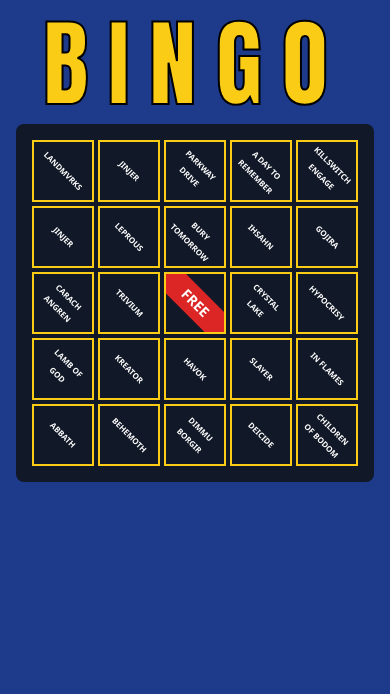
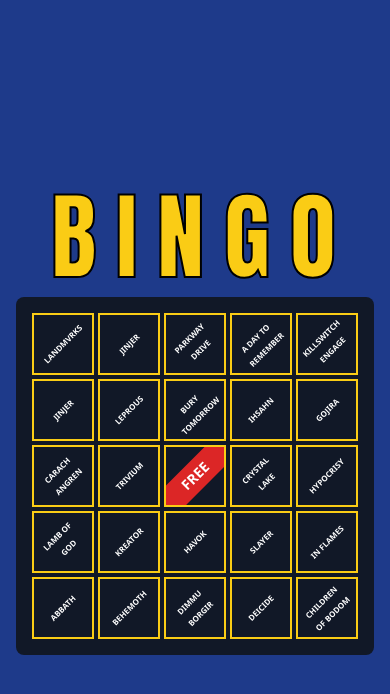
Before and after one commit to juliocabrera820/favorite-bands, a React (Vite) app: page / in a window 390 px wide. Shown: the top 694 px of the page. Built offline with nearby package versions, Linux system fonts and the light colour scheme.

Commit message:
fix: adjust card and title in mobile devices

```diff
--- a/src/App.jsx
+++ b/src/App.jsx
@@ -2,7 +2,7 @@
 
 function App() {
   return (
-    <main className="min-h-screen bg-blue-900">
+    <main className="min-h-screen bg-blue-900 xs:flex xs:items-center xs:justify-center">
       <BingoCard />
     </main>
   )
--- a/src/components/atoms/BingoCell.jsx
+++ b/src/components/atoms/BingoCell.jsx
@@ -14,9 +14,9 @@
       `}
     >
       {isFree ? (
-        <div className="transform rotate-45 bg-red-600 text-white px-8 py-1 absolute text-sm font-bold uppercase">{content}</div>
+        <div className="transform xs:transform xs:-rotate-45 md:rotate-45 bg-red-600 text-white px-8 py-1 text-sm font-bold uppercase">{content}</div>
       ) : (
-        <span className="xs:text-[8px] xs:transform xs:rotate-45 text-white font-bold text-xs sm:text-sm uppercase">{content}</span>
+        <span className="xs:text-[8px] xs:transform xs:-rotate-45 md:rotate-0 text-white font-bold text-xs sm:text-sm uppercase">{content}</span>
       )}
     </button>
   )
--- a/src/components/templates/BingoCard.jsx
+++ b/src/components/templates/BingoCard.jsx
@@ -4,7 +4,7 @@
   return (
     <div className="relative max-w-2xl mx-auto p-4">
       <div className="text-center mb-3">
-        <h1 className="text-8xl font-bold text-yellow-400 tracking-widest font-stencil">BINGO</h1>
+        <h1 className="text-8xl font-bold text-yellow-400 tracking-widest font-stencil xs:pl-4">BINGO</h1>
       </div>
       <div className="bg-gray-900 p-4 rounded-lg">
         <BingoGrid />
```
